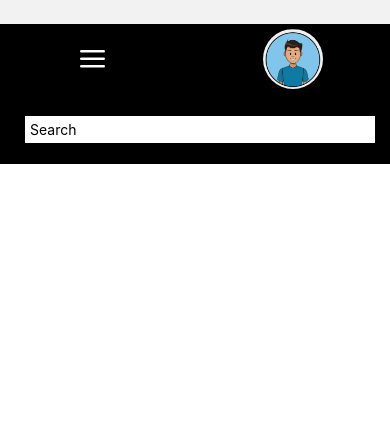
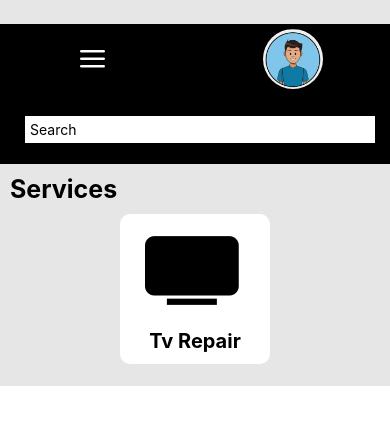
Before and after one commit to Manju1392k/HomeRepair-App, a React Native app: screen / in a window 390 px wide. Shown: the top 424 px of the page. Built offline with nearby package versions, Linux system fonts and the light colour scheme.

Commit message:
HomeRepair

```diff
--- a/App.js
+++ b/App.js
@@ -8,6 +8,7 @@ import {
   ScrollView,
 } from "react-native";
 import { Feather } from "@expo/vector-icons";
+import { Ionicons } from '@expo/vector-icons';
 
 export default function App() {
   return (
@@ -24,8 +25,13 @@ export default function App() {
         <View style={styles.Searchnavbar}>
           <TextInput placeholder="Search" style={styles.search} />
         </View>
-
-        <View style={styles.mainbox}></View>
+          <Text style={styles.Heading}>Services</Text>
+        <View style={styles.mainbox}>
+          <View style={styles.itemone}>
+          <Ionicons name="tv" size={100} color="black" />
+          <Text style={styles.miniheading}>Tv Repair</Text>
+          </View>
+        </View>
 
         <StatusBar style="auto" />
       </View>
@@ -36,7 +42,7 @@ export default function App() {
 const styles = StyleSheet.create({
   container: {
     flex: 1,
-    backgroundColor: "#f2f2f2",
+    backgroundColor: "#e6e6e6",
   },
   navbar: {
     marginTop: 24,
@@ -68,5 +74,29 @@ const styles = StyleSheet.create({
   mainbox: {
     flexDirection: "row",
     flexWrap: "wrap",
+    justifyContent: 'space-around',
   },
+  itemone:{
+    backgroundColor: '#fff',
+    color: '#000',
+    height:150,
+    width:150,
+    flexDirection: 'column',
+    justifyContent: 'space-around',
+    alignItems: 'center',
+    borderRadius: 10,
+    marginBottom:22,
+  },
+  Heading: {
+    fontSize: 25,
+    fontWeight: 'bold',
+    marginTop:10,
+    marginBottom:10,
+    marginLeft:10,
+  },
+  miniheading: {
+    fontSize: 20,
+    fontWeight: 'bold',
+    marginBottom:10,
+  }
 });
```
